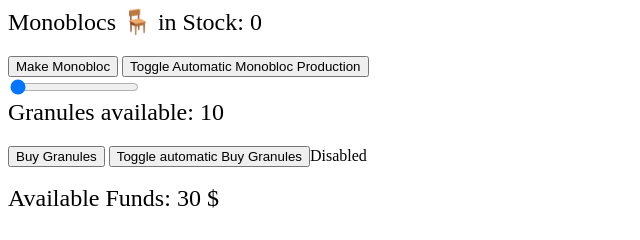
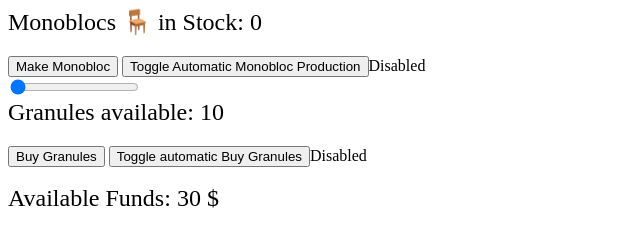
Before and after one commit to eduardoProggt/MonoblocHTML, a plain HTML site: page Monobloc.html in a window 1280 px wide. Shown: the top 240 px of the page, 0-640 px from the left. Drawn offline with Linux system fonts and the light colour scheme.

Commit message:
Enabled Disabled bei autoIncrease hinzugefügt

```diff
--- a/Monobloc.html
+++ b/Monobloc.html
@@ -15,7 +15,7 @@
 
 <div class="counter">Monoblocs 🪑 in Stock: <span id="countMonoblocSpanTag">0</span></div>
 <button onclick="increaseCounter()">Make Monobloc</button>
-<button onclick="toggleAutoIncrease()">Toggle Automatic Monobloc Production</button>
+<button onclick="toggleAutoIncrease()">Toggle Automatic Monobloc Production</button><span id="autoIncreaseEnabled"></span>
 <div class="ProductionSpeed">
     <input type="range" min="1" max="100" value="1" class="slider" id="productionspeedid">
   </div>
@@ -53,6 +53,12 @@
         else{
             document.getElementById("autobuyGranulesEnabled").textContent = "Disabled";
         }
+        if(autoIncreaseEnabled == true){
+            document.getElementById("autoIncreaseEnabled").textContent = "Enabled";
+        }
+        else{
+            document.getElementById("autoIncreaseEnabled").textContent = "Disabled";
+        }
         document.getElementById("errorMessagesId").innerText="";
         document.getElementById("errorMessagesId").style.color = "Red";
     }
@@ -75,6 +81,7 @@
 
     function toggleAutoIncrease() {
         autoIncreaseEnabled = !autoIncreaseEnabled;
+        updateDisplay();
         if (autoIncreaseEnabled) {
             intervalId = setInterval(increaseCounter, intervalTime);
         } else {
```
